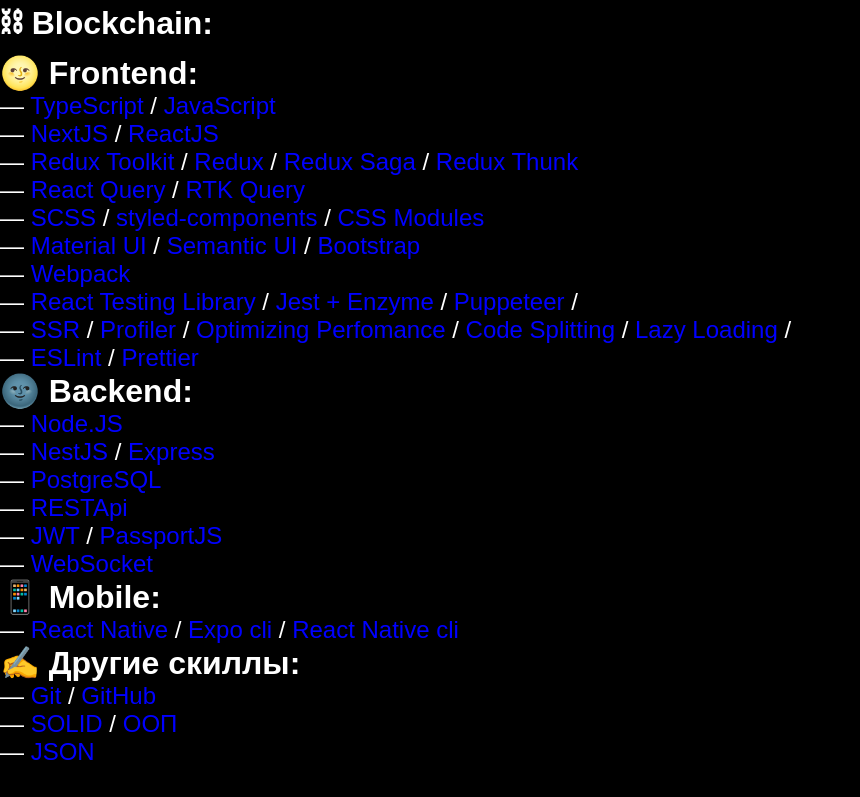
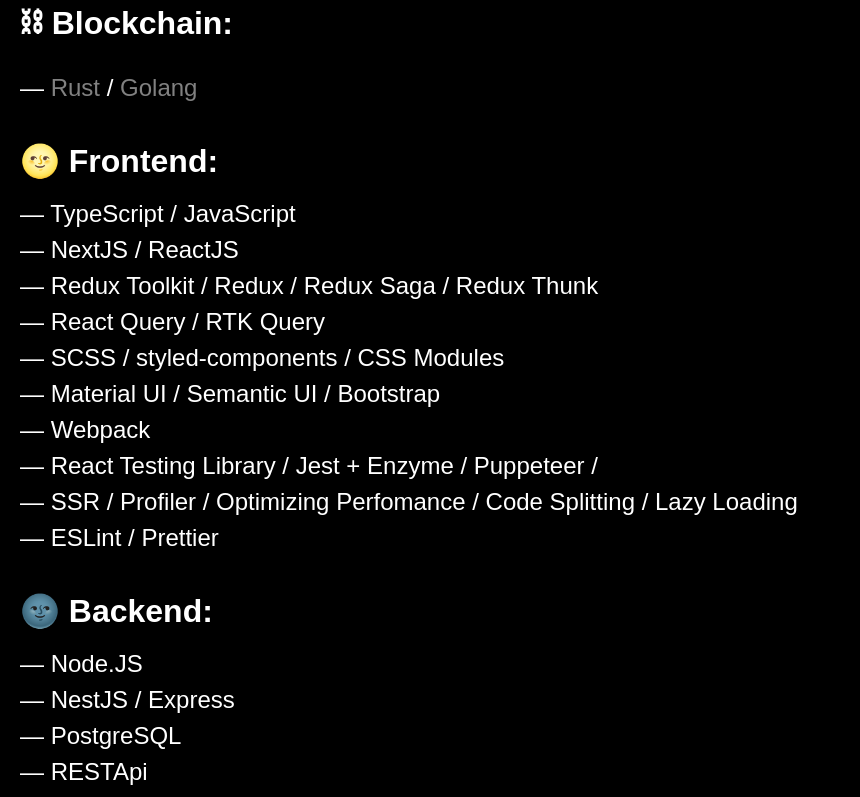
Before and after one commit to xyvl/road_map, a Next.js app: page / in a window 1280 px wide. Shown: the top 797 px of the page, without its empty margins (0-860 px from the left). Built offline with nearby package versions, Linux system fonts and the light colour scheme.

Commit message:
blockchain finish

```diff
--- a/src/app/globals.css
+++ b/src/app/globals.css
@@ -10,21 +10,45 @@
 	padding: 0;
 	box-sizing: border-box;
 }
-
+a{
+	text-decoration: none;
+	font-size: 1.5em;
+}
+a:hover{
+	color: var(--color-skills);
+}
+span{
+	font-size: 1.5em;
+}
 body {
 	background: var(--main);
 	font-family: sans-serif;
 }
 
+.block {
+	margin-top: 40px;
+	margin-left: 20px;
+}
+
+.block:first-child {
+	margin-top: 0;
+}
+
+.block_skills {
+	display: grid;
+	margin-top: 20px;
+	grid-gap: 8px;
+}
+
 .technology {
 	color: var(--color-text);
 }
-.text{
-	font-size: 1.5em;
+
+
+.yes {
+	color: var(--color-text);
 }
-.yes{
-	color: var(--color-skills);
-}
-.no{
+
+.no {
 	color: var(--color-no-skills);
 }
--- a/src/app/page.tsx
+++ b/src/app/page.tsx
@@ -2,30 +2,40 @@
 import { Blockchain } from "@/components/blockchain/Blockchain";
 import { Frontend } from "@/components/frontend/Frontend";
 import { Mobile } from "@/components/mobile/Mobile";
-import { OthersSkills } from "@/components/othersSkills/OthersSkills"
+import { OthersSkills } from "@/components/othersSkills/OthersSkills";
 
 export default function Home() {
   return (
     <div className="wrapper">
-      <div>
+      <div className="block">
         <h1 className="technology">⛓ Blockchain:</h1>
-        <Blockchain />
+        <div className="block_skills">
+          <Blockchain />
+        </div>
       </div>
-      <div>
+      <div className="block">
         <h1 className="technology">🌝 Frontend:</h1>
-        <Frontend />
+        <div className="block_skills">
+          <Frontend />
+        </div>
       </div>
-      <div>
+      <div className="block">
         <h1 className="technology">🌚 Backend:</h1>
-        <Backend />
+        <div className="block_skills">
+          <Backend />
+        </div>
       </div>
-      <div>
+      <div className="block">
         <h1 className="technology">📱 Mobile:</h1>
-        <Mobile />
+        <div className="block_skills">
+          <Mobile />
+        </div>
       </div>
-      <div>
+      <div className="block">
         <h1 className="technology">✍ Другие скиллы:</h1>
-        <OthersSkills/>
+        <div className="block_skills">
+          <OthersSkills />
+        </div>
       </div>
     </div>
   );
--- a/src/components/blockchain/Blockchain.tsx
+++ b/src/components/blockchain/Blockchain.tsx
@@ -1,9 +1,22 @@
+import Link from "next/link";
 import React from "react";
 
 export const Blockchain = () => {
   return (
     <>
-
+      <div>
+        <span className="technology">— </span>
+        <Link
+          href="https://youtube.com/playlist?list=PLgG7lPwNdp556iIin-9eaJLlu7HL6YFv0"
+          className="no"
+        >
+          Rust
+        </Link>
+        <span className="technology"> / </span>
+        <Link href="https://youtube.com/playlist?list=PLgG7lPwNdp57aUoqLpR0Rk7Q5v4dFHsjg" className="no">
+          Golang
+        </Link>
+      </div>
     </>
   );
 };
--- a/src/components/frontend/Frontend.tsx
+++ b/src/components/frontend/Frontend.tsx
@@ -71,7 +71,6 @@
         <span className="text yes">Code Splitting</span>
 				<span className="text technology"> / </span>
         <span className="text yes">Lazy Loading</span>
-				<span className="text technology"> / </span>
       </div>
 			<div>
         <span className="text technology">— </span>
```
